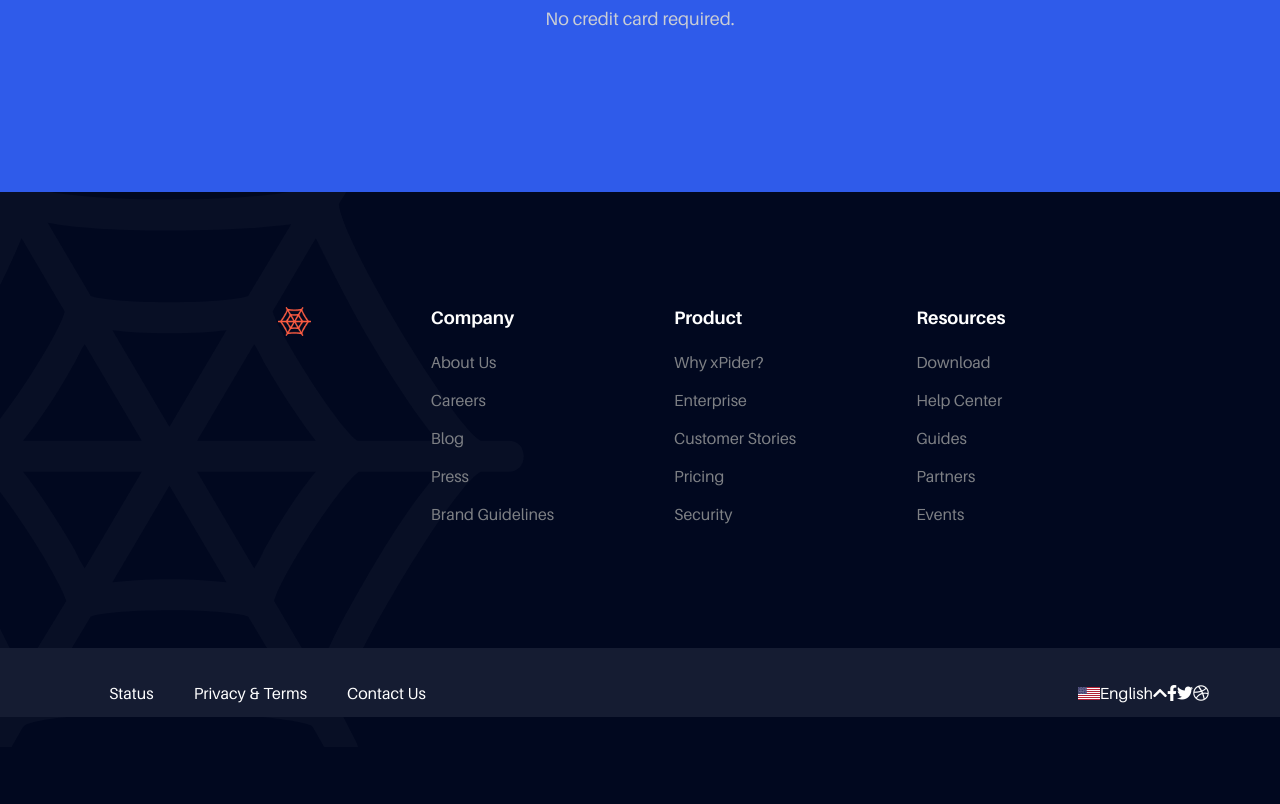
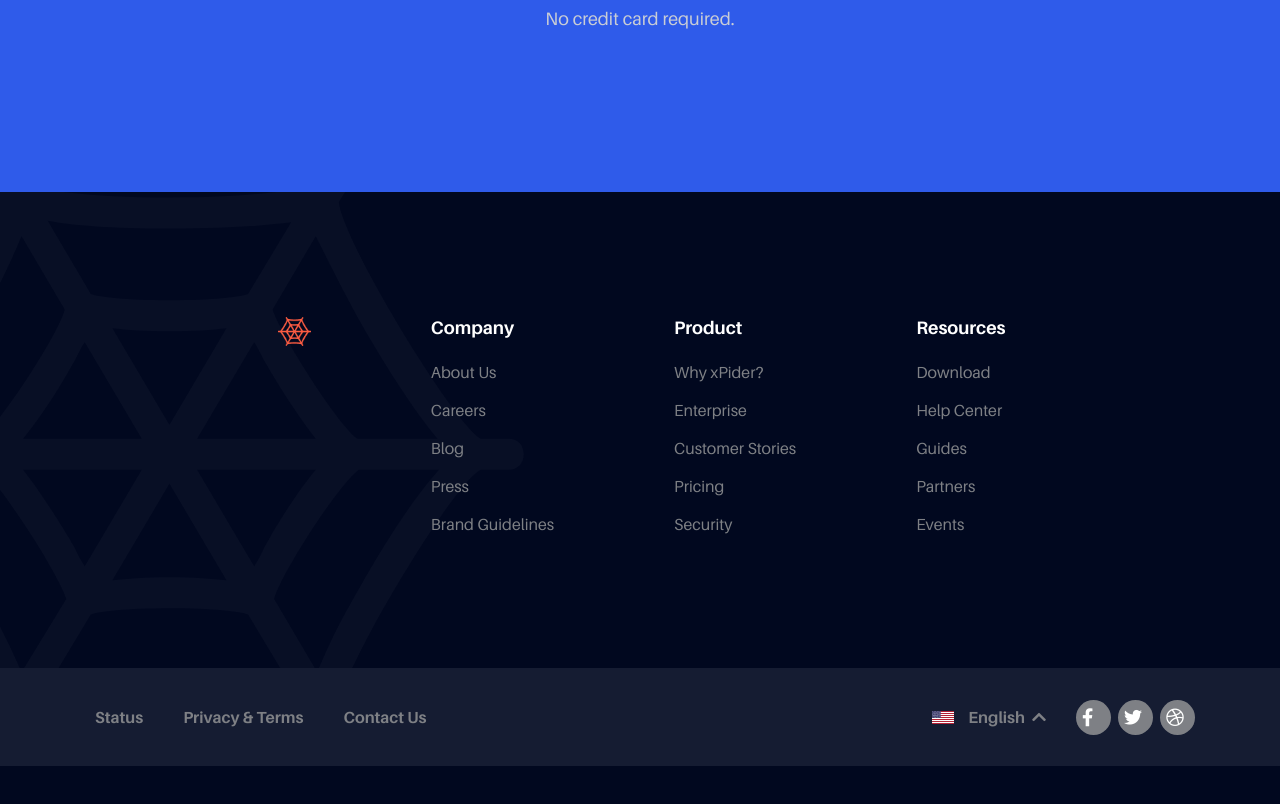
Before and after one commit to DariaRusovich/new-good-landing, a plain HTML site: page index.html in a window 1280 px wide. Shown: the part 6576-7380 px from the top of the page. Drawn offline with nearby package versions, Linux system fonts and the light colour scheme.

Commit message:
social-btns-add

```diff
--- a/css/style.css
+++ b/css/style.css
@@ -747,132 +747,149 @@ button {
   margin-top: 20px;
 }
 
-.check-mail{
+.check-mail {
   display: flex;
   justify-content: center;
   align-items: center;
   margin-top: 45px;
   width: 100%;
-
 }
 
-.check-mail input{
+.check-mail input {
   padding: 25px;
   width: 30%;
   background: #fff;
   color: #01081f;
   border-radius: 5px 0 0 5px;
 }
-::placeholder{
+::placeholder {
   color: #67696d;
 }
-.check-mail .btn-check{
+.check-mail .btn-check {
   margin: initial;
   padding: 25px 45px;
   border-radius: 0 5px 5px 0;
-  border-left: 1px solid #E7EAEE;
+  border-left: 1px solid #e7eaee;
   text-transform: uppercase;
-
 }
 
-
-.check-mail .btn-check:hover{
+.check-mail .btn-check:hover {
   background: #fff;
   color: var(--color);
 }
 
-.check-section h3{
+.check-section h3 {
   text-align: center;
   font-size: 18px;
   margin-top: 15px;
   color: #c9cdd5;
 }
 
-
 /*============ CHECK-SECTION END =============*/
 
-
-.footer-wrapp{
-  padding: 115px 100px;
+.footer-wrapp {
+  padding: 125px 100px;
   position: relative;
-
 }
-.logo-shape{
+.logo-shape {
   position: absolute;
   top: -10%;
   left: -10%;
   width: 680px;
   height: 600px;
   z-index: -1;
-
 }
 
-.footer-nav{
+.footer-nav {
   display: flex;
   align-items: center;
   justify-content: center;
 }
 
-.footer-menu:not(:first-child){
+.footer-menu:not(:first-child) {
   margin-left: 110px;
 }
-.logo-footer{
+.logo-footer {
   align-self: flex-start;
 }
-.footer-nav .footer-title{
+.footer-nav .footer-title {
   font-size: 18px;
-line-height: 1.17;
-font-weight: 700;
+  line-height: 1.17;
+  font-weight: 700;
 }
-.footer-list{
+.footer-list {
   margin-top: 15px;
   color: #7e8085;
 }
-.logo-footer a{
+.logo-footer a {
   padding: 0 10px 10px 10px;
 }
 
-.footer-list a{
+.footer-list a {
   padding: 5px 10px 5px 0;
 }
 
-.bottom-footer{
-  background: #151C32;
-  padding: 21px 0 0 28px;
+.bottom-footer {
+  background: #151c32;
+  color: #7e8085;
+  font-weight: 700;
+  padding: 25px 0;
 }
 
-.bottom-wrapper{
+.bottom-wrapper {
   display: flex;
   justify-content: space-between;
   align-items: center;
 }
 
-.bottom-menu-list{
+.bottom-menu-list {
   display: flex;
   align-items: center;
   justify-content: center;
 }
-.bottom-menu-list>li+li{
+.bottom-menu-list > li + li {
   margin-left: 20px;
 }
-.bottom-menu-list a{
+.bottom-menu-list a {
   padding: 10px;
 }
 
-.social-wrapper{
+.social-wrapper {
   display: flex;
   align-items: center;
+  justify-content: space-between;
 }
 
-.menu-language{
+.menu-lang {
   display: flex;
   align-items: center;
   justify-content: center;
 }
-.languge-list{
+.lang-list {
   align-items: center;
 }
-.social-list{
+.lang-list img {
+  margin-right: 14px;
+}
+.lang-list i {
+  margin-left: 7px;
+}
+
+.social-list {
   display: flex;
   align-items: center;
+  margin-left: 30px;
+  color: #fff;
+  font-size: 18px;
 }
+.social-list a {
+  background: #7e8085;
+  padding: 6px;
+  border-radius: 50%;
+  width: 35px;
+  height: 35px;
+  align-items: center;
+}
+.social-list li + li {
+  margin-left: 7px;
+}
--- a/index.html
+++ b/index.html
@@ -604,8 +604,8 @@
               </ul>
             </div>
             <div class="social-wrapper">
-              <div class="menu-language">
-                <a class="languge-list" href="#">
+              <div class="menu-lang">
+                <a class="lang-list" href="#">
                   <img src="./img/Bitmap.jpg" alt="Language" />
                   English
                   <i class="fas fa-chevron-up"></i>
```
